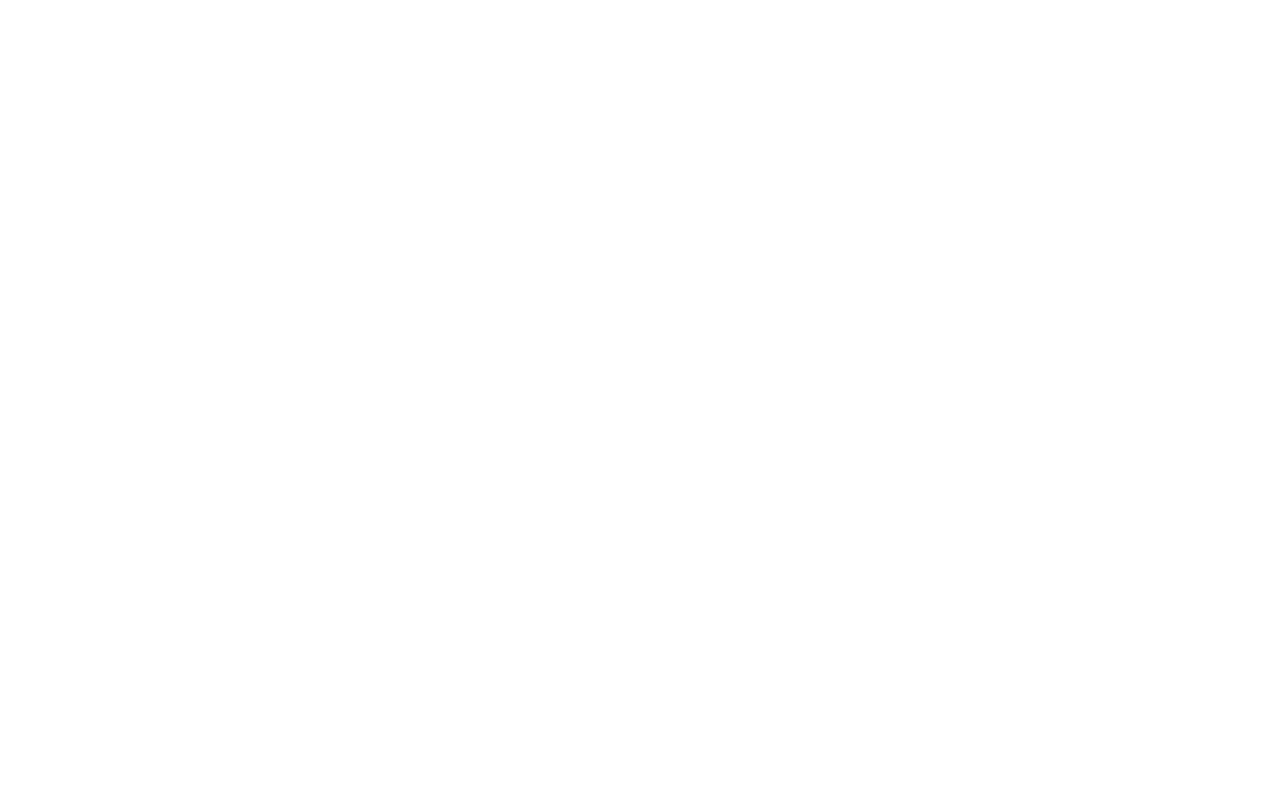
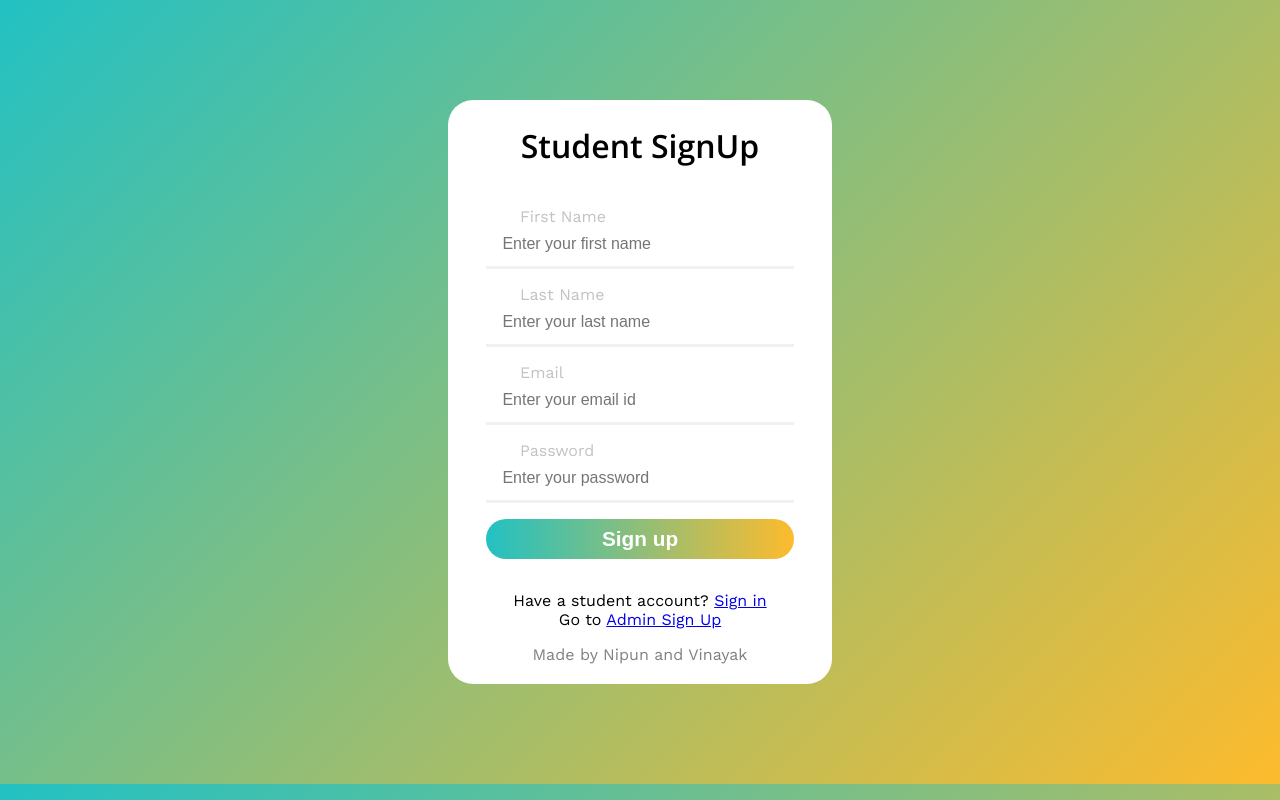
Before and after one commit to nipungoel2000/SPE_project, a React (Create React App) app in the folder client/: page /studentSignup in a window 1280 px wide. Before the commit this address had no page. Built offline with nearby package versions, Linux system fonts and the light colour scheme.

Commit message:
Student frontend Sign up created

```diff
--- a/client/src/App.js
+++ b/client/src/App.js
@@ -2,6 +2,7 @@ import React  from "react";
 import AdminSignin from "./components/AdminSignin";
 import AdminSignup from "./components/AdminSignup";
 import StudentSignin from "./components/StudentSignin";
+import StudentSignup from "./components/StudentSignup";
 // import './App.css';
 import {BrowserRouter as Router, Routes, Route, Link} from 'react-router-dom';
  // login reference: https://codepen.io/rares-lungescu/pen/KLbMvo
@@ -14,7 +15,7 @@ function App() {
         <Route path='/adminSignin' element={<AdminSignin/>}/>
         <Route path='/adminSignup' element={<AdminSignup/>}/>
         <Route path='/studentSignin' element={<StudentSignin/>}/>
-        {/* <Route path='/studentSignup' element={<StudentSignup/>}/> */}
+        <Route path='/studentSignup' element={<StudentSignup/>}/>
       </Routes>
     </Router>
   );
--- a/client/src/components/StudentSignup.js
+++ b/client/src/components/StudentSignup.js
@@ -0,0 +1,123 @@
+import React , {useEffect,useState} from 'react';
+import {Link} from 'react-router-dom';
+import axios from 'axios';
+import './style2.css';
+// login reference: https://codepen.io/rares-lungescu/pen/KLbMvo
+
+function StudentSignup() {
+
+  const [firstName, setfirstName] = useState("");
+  const [lastName, setlastName] = useState("");
+  const [email, setemail] = useState("");
+  const [password, setpassword] = useState("");
+
+  const FormHeader = props => (
+    <h2 id="headerTitle">{props.title}</h2>
+  );
+
+
+  // const Form = props => (
+  //  <div>
+  //    <FormInput description="First Name" placeholder="Enter your first name" type="text" value = {firstName} setValue={setfirstName}/>
+  //    <FormInput description="Last Name" placeholder="Enter your last name" type="text" value = {lastName} setValue={setlastName}/>
+  //    <FormInput description="Email" placeholder="Enter your email id" type="text" value = {email} setValue={setemail}/>
+  //    <FormInput description="Password" placeholder="Enter your password" type="password" value = {password} setValue={setpassword}/>
+  //    {/* <FormButton title="Sign up" onClick = {props.onSubmit}/> */}
+  //  </div>
+  // );
+
+  const FormButton = props => (
+  <div id="button" class="row">
+    <button onClick={props.onSubmit}>{props.title}</button>
+  </div>
+  );
+
+  // const FormInput = props => (
+  // <div class="row">
+  //   <label>{props.description}</label>
+  //   <input type={props.type} placeholder={props.placeholder} value = {props.value} onChange={(event)=> {props.setValue(event.target.value)}}/>
+  // </div>
+  // );
+
+  const OtherMethods = props => (
+  <div id="alternativeLogin">
+    <span>
+      Have a student account?{" "}
+      <Link to="/StudentSignin">Sign in</Link>
+    </span>
+    <br />
+    <span>
+      Go to {" "}
+      <Link to="/AdminSignup">Admin Sign Up</Link>
+    </span>
+    <br/>
+    <p style={{color: "gray"}}>Made by Nipun and Vinayak</p>
+  </div>
+  );
+
+  const onSubmit = (data) =>
+  {
+    // setfirstName("Niu");
+    console.log(firstName);
+    console.log(lastName);
+    console.log(email);
+    console.log(password);
+    let signup_data = {
+      firstName: firstName,
+      lastName: lastName,
+      email:email,
+      password:password
+    };
+    axios({
+      url: "http://localhost:3001/student/signup",
+      method: "POST",
+      data: signup_data,
+    }).then((res) => {
+      console.log(res);
+      if(res.data.status==201)
+      {
+        alert("Student registered successfully");
+        window.location="/studentSignup";
+      }
+      else if(res.data.status==400)
+      {
+        alert(res.data.message);
+      }
+      else
+      {
+        alert("Student registeration failed");
+      }
+    })
+    .catch((err) => {
+      console.log(err);
+      // console.log(res.status);
+      alert("Student registeration failed : "+err);
+    })
+    console.log("Button Clicked");
+  };
+  return (
+    <div id="signupform">
+        <FormHeader title="Student SignUp" />
+        <div className="row">
+          <label>First Name</label>
+          <input type="text" placeholder="Enter your first name" value = {firstName} onChange={(event)=> {setfirstName(event.target.value)}}/>
+        </div>
+        <div className="row">
+          <label>Last Name</label>
+          <input type="text" placeholder="Enter your last name" value = {lastName} onChange={(event)=> {setlastName(event.target.value)}}/>
+        </div>
+        <div className="row">
+          <label>Email</label>
+          <input type="text" placeholder="Enter your email id" value = {email} onChange={(event)=> {setemail(event.target.value)}}/>
+        </div>
+        <div className="row">
+          <label>Password</label>
+          <input type="password" placeholder="Enter your password" value = {password} onChange={(event)=> {setpassword(event.target.value)}}/>
+        </div>
+        <FormButton title="Sign up" onSubmit = {onSubmit}/>
+        <OtherMethods />
+      </div>
+  );
+
+}
+export default StudentSignup;
```
Also changed, not shown: 1 other file (tests, documents, lock files or other folders).
